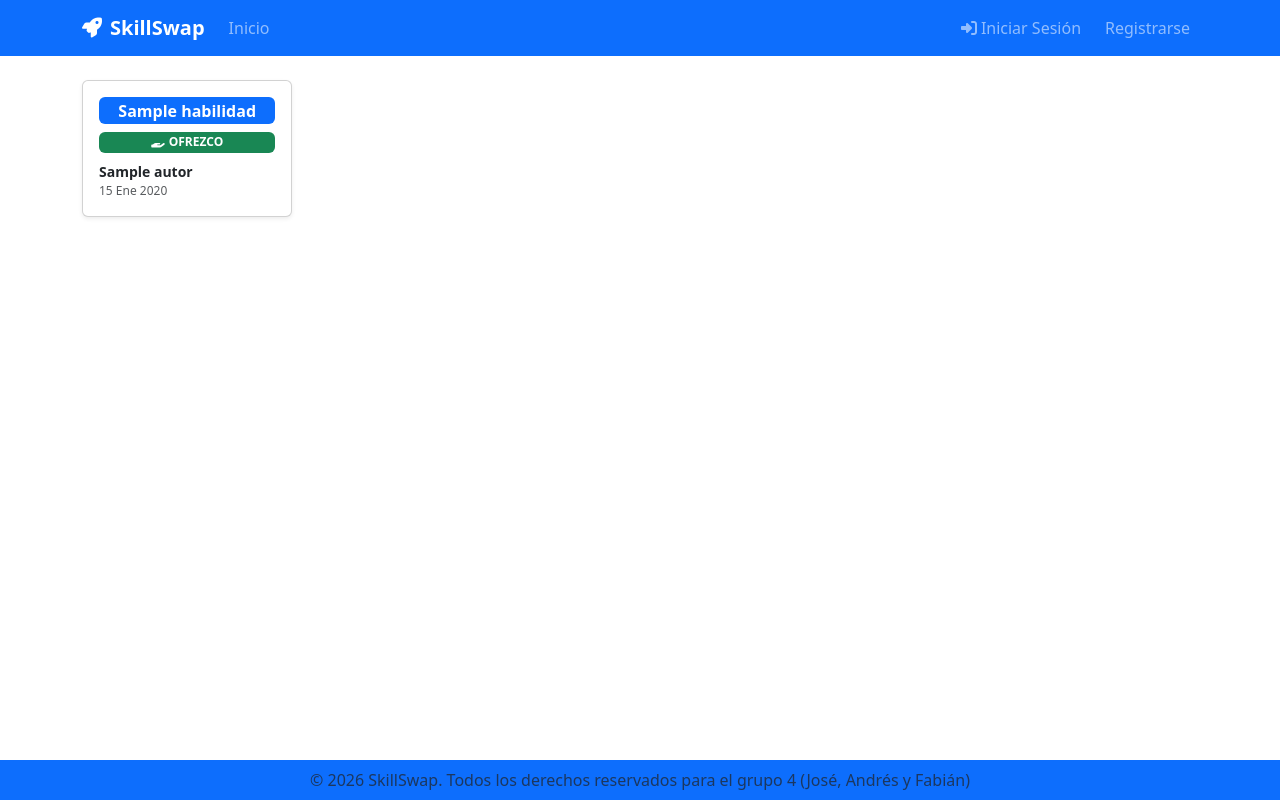
After one commit to jherhum1702/skillswap-django, a Django app: template core/templates/core/post_list.html in a window 1280 px wide. The commit adds this page. Run offline with Django 5.2, Linux system fonts and the light colour scheme; the template is opened without the code that fills it: most values are stand-ins (such as "Sample title", 1, 10 or a date in 2020).

Commit message:
section of the finished posts

```diff
--- /dev/null
+++ b/core/templates/core/post_list.html
@@ -0,0 +1,34 @@
+{% extends 'base.html' %}
+
+{% block title %}Publicaciones{% endblock %}
+
+{% block content %}
+<div class="row row-cols-1 row-cols-sm-2 row-cols-md-3 row-cols-lg-5 g-3">
+  {% for post in posts %}
+  <div class="col">
+    <a href="{% url 'core:detail' post.id %}" class="text-decoration-none">
+      <div class="card h-100 shadow-sm">
+        <div class="card-body d-flex flex-column gap-2">
+          <span class="badge bg-primary fs-6 text-wrap">{{ post.habilidad.nombre }}</span>
+
+          {% if post.tipo == "BUSCO" %}
+            <span class="badge bg-warning text-dark text-uppercase">
+              <i class="fas fa-search me-1"></i>Busco
+            </span>
+          {% else %}
+            <span class="badge bg-success text-uppercase">
+              <i class="fas fa-hand-holding me-1"></i>Ofrezco
+            </span>
+          {% endif %}
+
+          <div class="mt-auto">
+            <p class="mb-0 fw-semibold small text-dark">{{ post.autor }}</p>
+            <p class="mb-0 text-muted" style="font-size: 0.75rem;">{{ post.fecha_creacion|date:"d M Y" }}</p>
+          </div>
+        </div>
+      </div>
+    </a>
+  </div>
+  {% endfor %}
+</div>
+{% endblock %}
--- a/core/views.py
+++ b/core/views.py
@@ -4,7 +4,7 @@ from django.contrib.auth import login
 from django.db.models import Q
 from django.shortcuts import render, redirect
 from django.urls import reverse_lazy
-from django.views.generic import CreateView, ListView, DetailView
+from django.views.generic import CreateView, ListView, DetailView, UpdateView
 from .forms import *
 from django.views.decorators.http import require_http_methods
 
--- a/templates/base.html
+++ b/templates/base.html
@@ -20,7 +20,7 @@
     <!-- NAVBAR -->
     <nav class="navbar navbar-expand-lg navbar-dark bg-primary sticky-top">
         <div class="container">
-            <a class="navbar-brand" href="{% url 'core:home' %}">
+            <a class="navbar-brand" href="{% url 'core:post' %}">
                 <i class="fas fa-rocket me-2"></i>SkillSwap
             </a>
 
@@ -31,7 +31,7 @@
             <div class="collapse navbar-collapse" id="navbarNav">
                 <ul class="navbar-nav me-auto">
                     <li class="nav-item">
-                        <a class="nav-link" href="{% url 'core:home' %}">Inicio</a>
+                        <a class="nav-link" href="{% url 'core:post' %}">Inicio</a>
                     </li>
                     {% if user.is_authenticated %}
                         <li class="nav-item">
```
Also changed, not shown: core/templates/core/post_detail.html (added, +37 -0 lines), core/templates/core/publicacion_list.html (deleted, +0 -7 lines).
